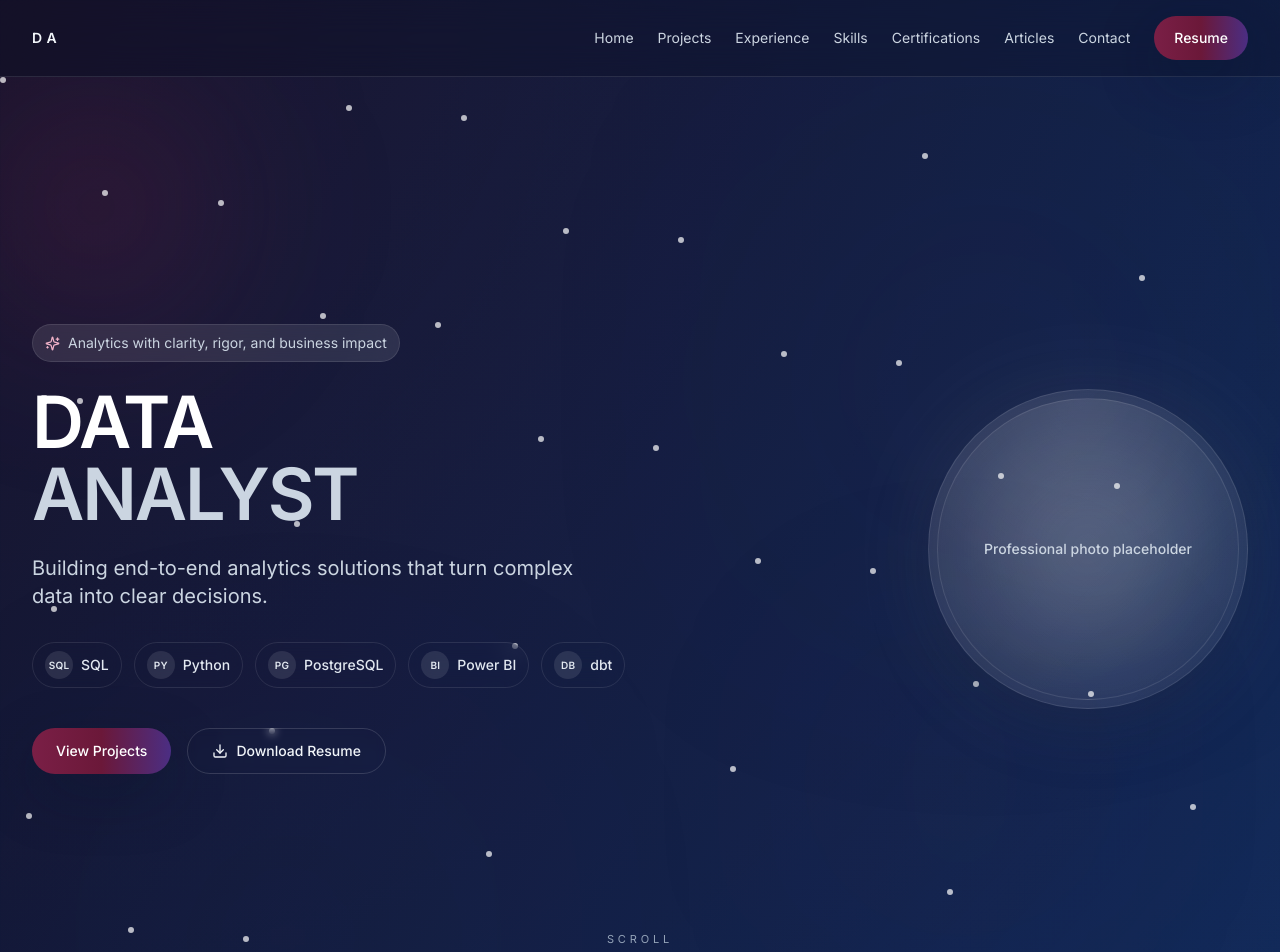
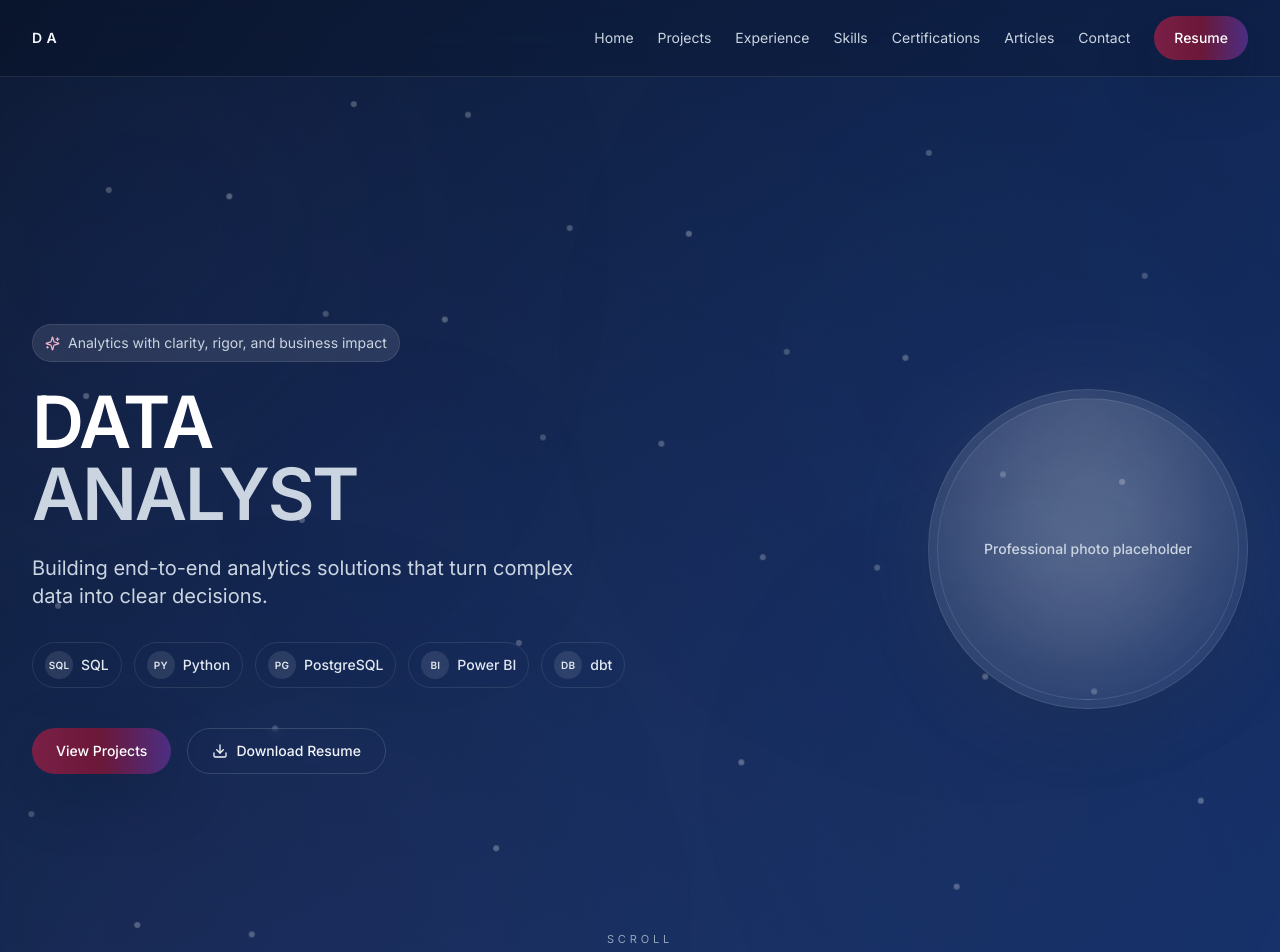
Before and after one commit to Ktulya-Analysis/portfolio-website, a React (Vite) app: page / in a window 1280 px wide. Shown: the top 952 px of the page. Built offline with nearby package versions, Linux system fonts and the light colour scheme.

Commit message:
updated project

```diff
--- a/src/components/hero/HeroSection.tsx
+++ b/src/components/hero/HeroSection.tsx
@@ -6,23 +6,35 @@ export function HeroSection() {
   return (
     <section id="home" className="relative isolate overflow-hidden px-4 py-20 sm:px-6 lg:px-8 lg:py-28">
       <div className="absolute inset-0 -z-10 overflow-hidden">
-        <div className="aurora absolute left-[-10%] top-[-10%] h-[28rem] w-[28rem] rounded-full bg-[radial-gradient(circle,_rgba(122,31,70,0.28),_rgba(122,31,70,0.06)_45%,_transparent_70%)] blur-3xl" />
-        <div className="blob-a absolute right-[8%] top-[12%] h-[24rem] w-[24rem] rounded-full bg-[radial-gradient(circle,_rgba(16,43,92,0.26),_transparent_70%)] blur-[140px]" />
-        <div className="blob-b absolute bottom-[-8%] left-[10%] h-[20rem] w-[20rem] rounded-full bg-[radial-gradient(circle,_rgba(75,46,131,0.18),_transparent_70%)] blur-[150px]" />
-        <div className="blob-c absolute bottom-[12%] right-[15%] h-[16rem] w-[16rem] rounded-full bg-[radial-gradient(circle,_rgba(107,24,57,0.18),_transparent_70%)] blur-[130px]" />
+        <div className="aurora absolute left-[-14%] top-[-12%] h-[36rem] w-[36rem] rounded-full bg-[radial-gradient(circle,_rgba(70,103,199,0.22),_rgba(28,48,122,0.12)_38%,_rgba(92,31,42,0.08)_55%,_transparent_72%)] blur-[140px]" />
+        <div className="blob-a absolute right-[6%] top-[8%] h-[28rem] w-[28rem] rounded-full bg-[radial-gradient(circle,_rgba(65,100,210,0.16),_rgba(31,57,140,0.08)_48%,_transparent_70%)] blur-[180px]" />
+        <div className="blob-b absolute bottom-[-10%] left-[8%] h-[24rem] w-[24rem] rounded-full bg-[radial-gradient(circle,_rgba(31,57,140,0.16),_rgba(92,31,42,0.1)_53%,_transparent_72%)] blur-[170px]" />
+        <div className="blob-c absolute bottom-[10%] right-[12%] h-[17rem] w-[17rem] rounded-full bg-[radial-gradient(circle,_rgba(92,31,42,0.14),_rgba(67,23,32,0.08)_55%,_transparent_74%)] blur-[140px]" />
+        <div className="blob-d absolute left-[24%] top-[38%] h-[13rem] w-[13rem] rounded-full bg-[radial-gradient(circle,_rgba(107,125,223,0.12),_transparent_80%)] blur-[120px]" />
 
-        {Array.from({ length: 35 }).map((_, index) => (
+        {Array.from({ length: 35 }).map((_, index) => {
+          const duration = 12 + (index % 7) * 2 + 4;
+          const delay = (index % 9) * 0.35;
+          const offsetX = (index % 5) * 8;
+          const offsetY = (index % 4) * 6;
+
+          return (
             <span
               key={index}
               className="particle absolute h-1.5 w-1.5 rounded-full bg-white/70"
               style={{
                 left: `${(index * 17) % 100}%`,
                 top: `${(index * 13) % 100}%`,
-              animationDelay: `${index * 0.2}s`,
-              animationDuration: `${18 + (index % 8) * 2}s`,
+                animationName: 'particleDrift',
+                animationDuration: `${duration}s`,
+                animationDelay: `${delay}s`,
+                animationTimingFunction: 'ease-in-out',
+                animationIterationCount: 'infinite',
+                transform: `translate3d(${offsetX}px, ${offsetY}px, 0)`,
               }}
             />
-        ))}
+          );
+        })}
       </div>
 
       <div className="mx-auto grid min-h-[calc(100vh-5rem)] max-w-7xl items-center gap-12 lg:grid-cols-[1.1fr_0.9fr]">
--- a/src/styles/index.css
+++ b/src/styles/index.css
@@ -25,8 +25,11 @@ body {
   margin: 0;
   min-width: 320px;
   min-height: 100vh;
-  background: radial-gradient(circle at top left, rgba(122, 31, 70, 0.16), transparent 30%),
-    linear-gradient(120deg, #081229 0%, #102B5C 40%, #2D3A8C 100%);
+  background:
+    radial-gradient(circle at 15% 20%, rgba(90, 120, 220, 0.16), transparent 28%),
+    radial-gradient(circle at 80% 10%, rgba(62, 85, 180, 0.14), transparent 34%),
+    radial-gradient(circle at 50% 100%, rgba(92, 31, 42, 0.16), transparent 30%),
+    linear-gradient(120deg, #081428 0%, #102B5C 38%, #243B88 62%, #081229 100%);
   overflow-x: hidden;
 }
 
@@ -43,24 +46,101 @@ body {
   min-height: 100vh;
 }
 
+@keyframes testMove {
+  0%, 100% { transform: translateX(0); }
+  50% { transform: translateX(-100px); }
+}
+
+.test-motion-marker {
+  position: fixed;
+  right: 24px;
+  bottom: 24px;
+  width: 20px;
+  height: 20px;
+  border-radius: 9999px;
+  background: #ff3b30;
+  z-index: 9999;
+  animation: testMove 2s ease-in-out infinite;
+}
+
 @keyframes auroraFloat {
-  0%, 100% { transform: translate3d(0,0,0) scale(1); }
-  50% { transform: translate3d(20px,-18px,0) scale(1.04); }
+  0%, 100% { transform: translate3d(0, 0, 0) scale(1); opacity: 0.86; }
+  25% { transform: translate3d(18px, -12px, 0) scale(1.02); opacity: 0.94; }
+  50% { transform: translate3d(6px, -24px, 0) scale(1.04); opacity: 1; }
+  75% { transform: translate3d(-10px, -8px, 0) scale(1.01); opacity: 0.9; }
 }
 
 @keyframes blobDrift {
-  0%, 100% { transform: translate3d(0,0,0); }
-  50% { transform: translate3d(24px, -20px, 0); }
+  0%, 100% { transform: translate3d(0, 0, 0); opacity: 0.84; }
+  33% { transform: translate3d(26px, -18px, 0); opacity: 0.94; }
+  66% { transform: translate3d(-18px, 16px, 0); opacity: 0.9; }
 }
 
 @keyframes driftSlow {
-  0%, 100% { transform: translate3d(0,0,0); }
-  50% { transform: translate3d(-18px, 16px, 0); }
+  0%, 100% { transform: translate3d(0, 0, 0); opacity: 0.82; }
+  50% { transform: translate3d(-22px, 14px, 0); opacity: 0.95; }
+}
+
+@keyframes driftGentle {
+  0%, 100% { transform: translate3d(0, 0, 0); opacity: 0.84; }
+  50% { transform: translate3d(16px, -10px, 0); opacity: 0.92; }
+}
+
+.aurora,
+.blob-a,
+.blob-b,
+.blob-c,
+.blob-d {
+  will-change: transform, opacity;
+  animation-timing-function: ease-in-out;
+  animation-iteration-count: infinite;
+  animation-fill-mode: both;
+}
+
+.aurora {
+  animation-name: auroraFloat;
+  animation-duration: 36s;
+  animation-delay: -2s;
+}
+
+.blob-a {
+  animation-name: blobDrift;
+  animation-duration: 28s;
+  animation-delay: -6s;
+}
+
+.blob-b {
+  animation-name: driftSlow;
+  animation-duration: 34s;
+  animation-delay: -12s;
+}
+
+.blob-c {
+  animation-name: driftGentle;
+  animation-duration: 41s;
+  animation-delay: -18s;
+}
+
+.blob-d {
+  animation-name: auroraFloat;
+  animation-duration: 48s;
+  animation-delay: -24s;
+}
+
+@media (prefers-reduced-motion: reduce) {
+  .aurora,
+  .blob-a,
+  .blob-b,
+  .blob-c,
+  .blob-d {
+    animation: none !important;
+    transform: none !important;
+  }
 }
 
 @keyframes particleDrift {
-  0%, 100% { transform: translate3d(0,0,0); opacity: 0.25; }
-  50% { transform: translate3d(10px,-8px,0); opacity: 0.45; }
+  0%, 100% { transform: translate3d(0, 0, 0); opacity: 0.25; }
+  50% { transform: translate3d(10px, -8px, 0); opacity: 0.45; }
 }
 
 @keyframes floatDown {
```
Lines whose indentation alone changed are shown as unchanged.
